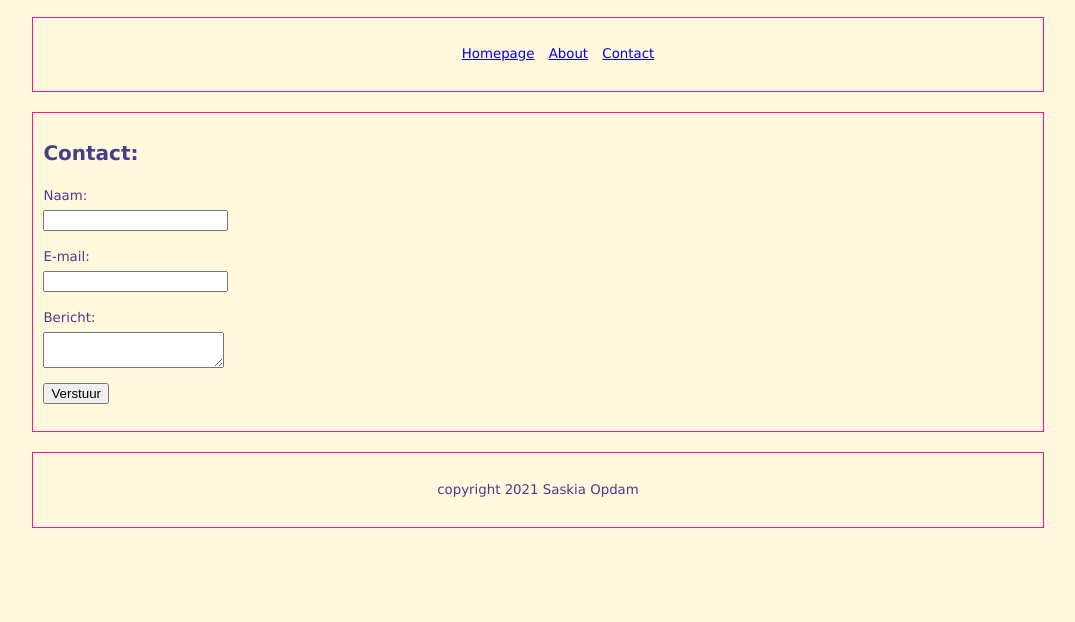
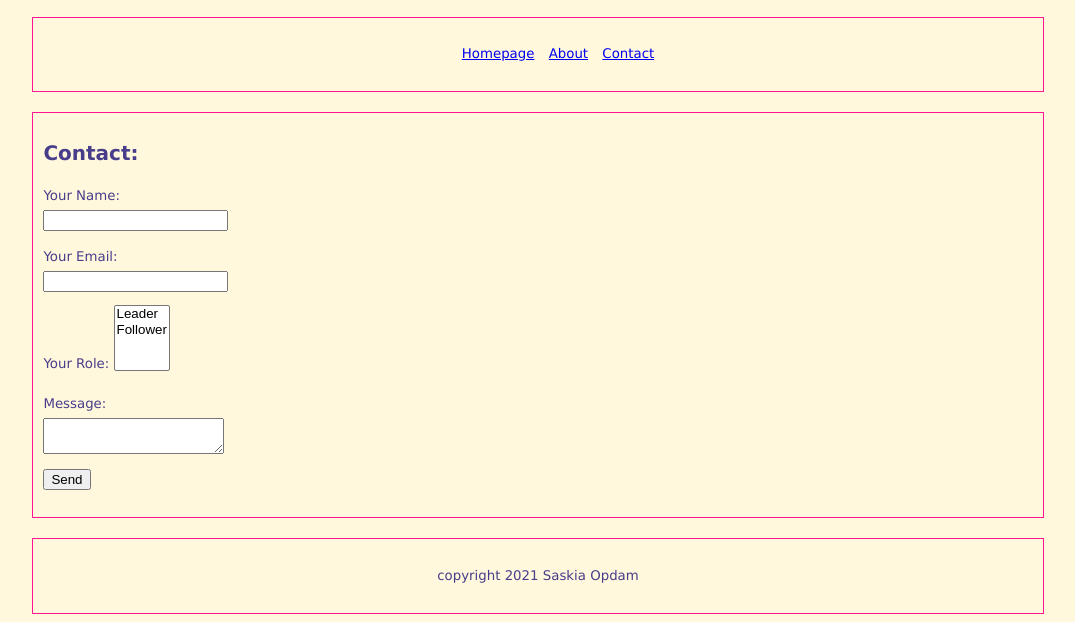
Before and after one commit to saskiaopdam/Winc_Academy, a plain HTML site: page opdracht_007_html_formulieren/contact.html in a window 1280 px wide. Shown: the part 136-758 px from the top of the page, without its empty margins (102-1177 px from the left). Drawn offline with Linux system fonts and the light colour scheme.

Commit message:
Add files via upload

```diff
--- a/opdracht_007_html_formulieren/contact.html
+++ b/opdracht_007_html_formulieren/contact.html
@@ -28,21 +28,25 @@
 
     <main>
       <h2>Contact:</h2>
+
 <form name="contact" method="POST" data-netlify="true">
   <p>
-          <label>Naam: <input type="text" name="naam" /></label>
+    <label>Your Name: <input type="text" name="name" /></label>
   </p>
-
   <p>
-          <label>E-mail: <input type="email" name="e-mail" /></label>
+    <label>Your Email: <input type="email" name="email" /></label>
   </p>
-
   <p>
-          <label>Bericht: <textarea name="bericht"></textarea></label>
+    <label>Your Role: <select name="role[]" multiple>
+      <option value="leader">Leader</option>
+      <option value="follower">Follower</option>
+    </select></label>
   </p>
-
   <p>
-          <button type="submit">Verstuur</button>
+    <label>Message: <textarea name="message"></textarea></label>
+  </p>
+  <p>
+    <button type="submit">Send</button>
   </p>
 </form>
     </main>
```
Lines whose indentation alone changed are shown as unchanged.
